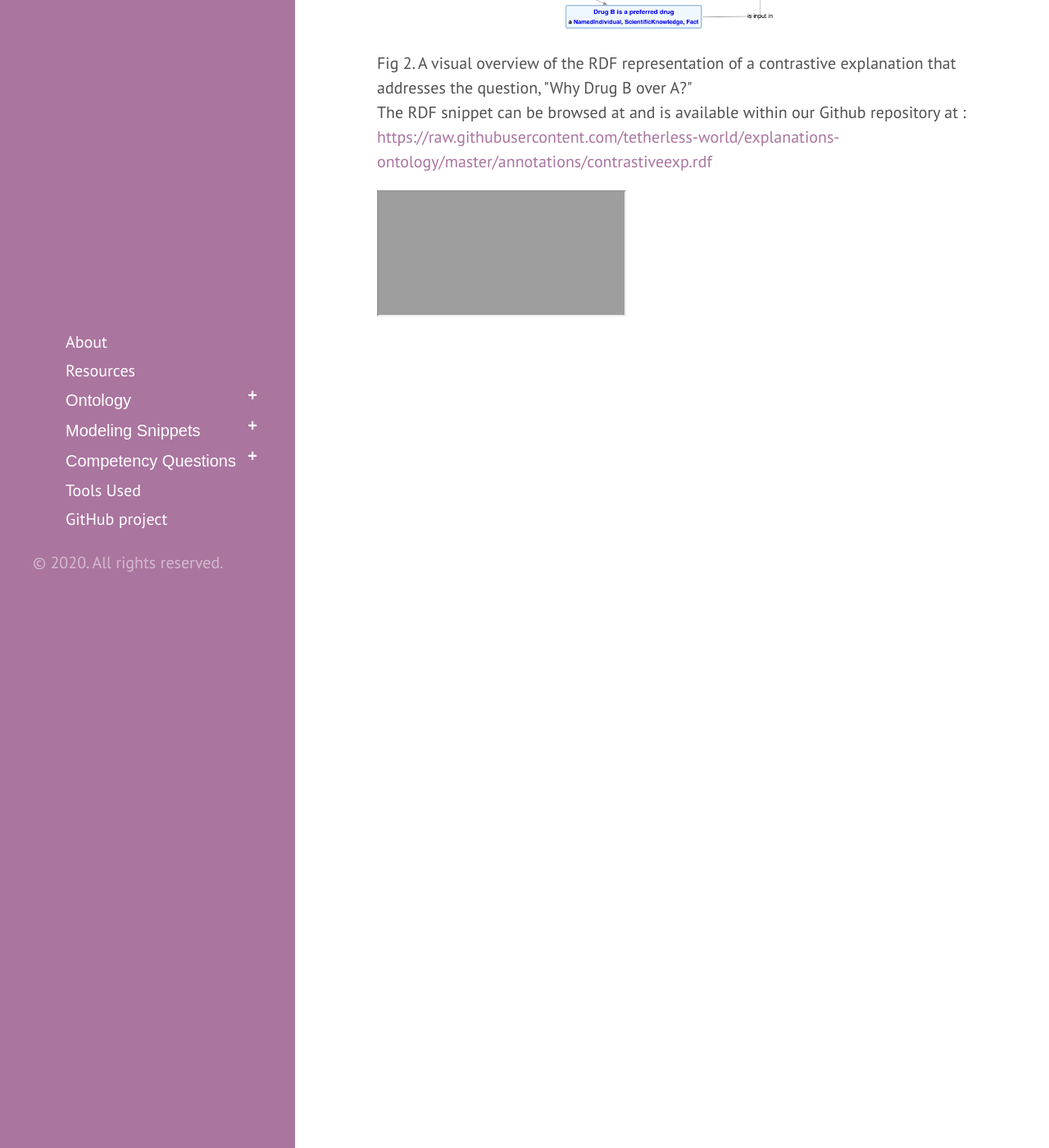
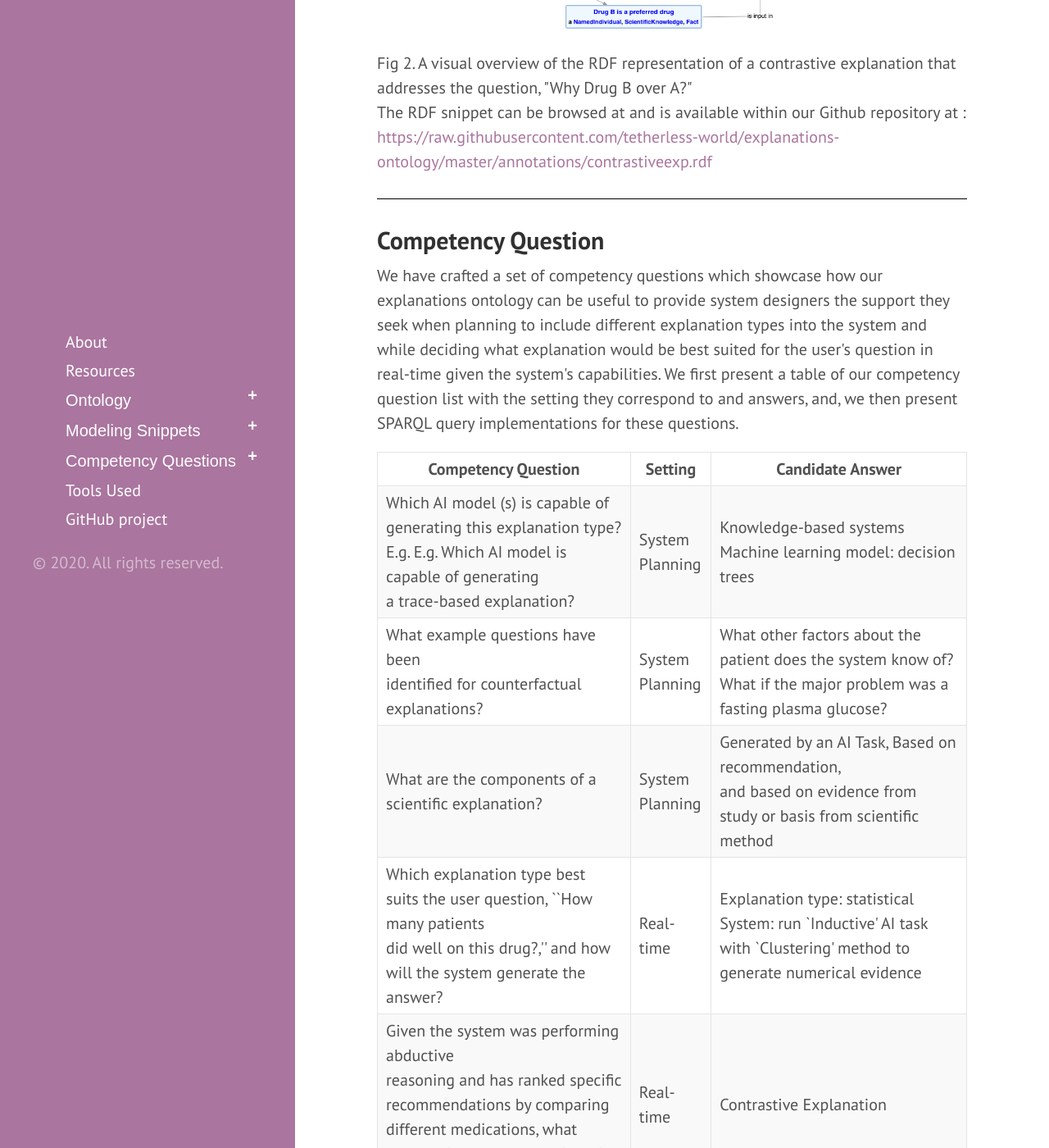
Before and after one commit to tetherless-world/explanation-ontology, a Jekyll site: the page built from index.md, in a window 1280 px wide and 1400 px high, scrolled down 6038 px. Shown: the whole window at 82% size. Built offline with Jekyll 4.4.1, drawn with Linux system fonts in a browser that asks for light colours; Markdown is read by kramdown in place of the engine named in the settings; some of the changed text lies outside the part shown; grey boxes are pictures that could not be loaded.

Commit message:
Update index.md

```diff
--- a/index.md
+++ b/index.md
@@ -202,8 +202,6 @@
   <br>
     <p>The RDF snippet can be browsed at and is available within our Github repository at : <a href="https://raw.githubusercontent.com/tetherless-world/explanations-ontology/master/annotations/contrastiveexp.rdf">https://raw.githubusercontent.com/tetherless-world/explanations-ontology/master/annotations/contrastiveexp.rdf</a></p>
 
-  <iframe src="https://raw.githubusercontent.com/tetherless-world/explanations-ontology/master/annotations/contrastiveexp.rdf"/>
-
 
  </content>
 
```
